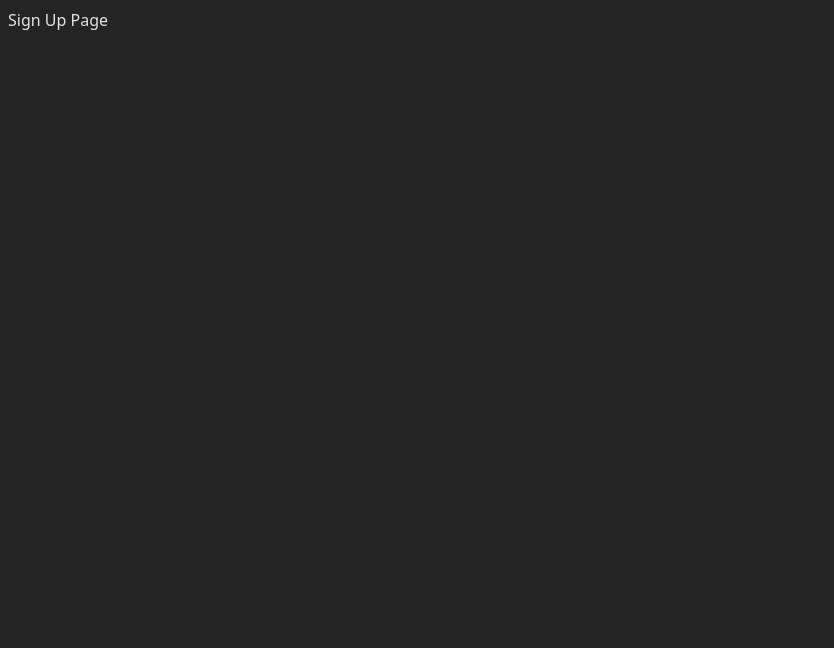
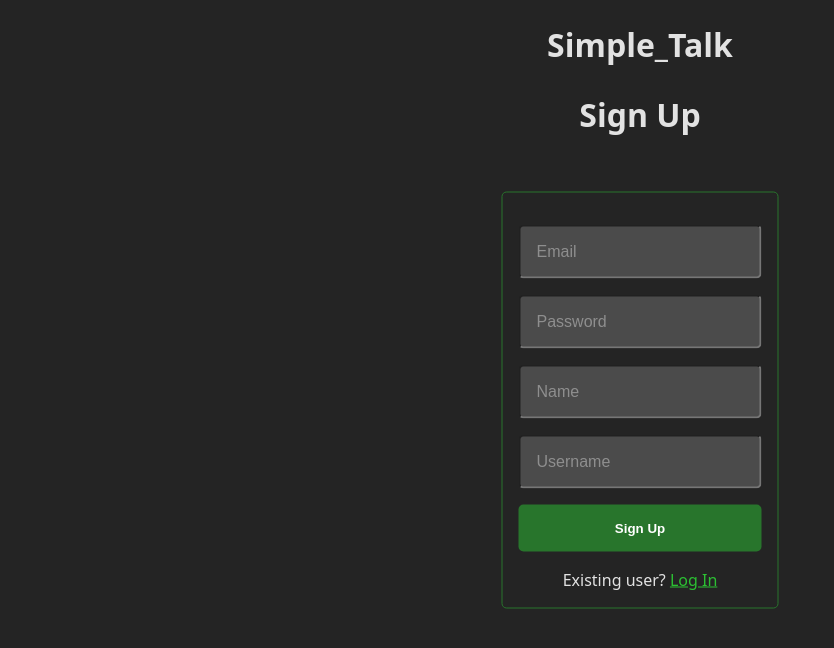
Before and after one commit to KVG24/simple-talk-app, a React (Vite) app: page /sign-up in a window 1280 px wide. Shown: the top 648 px of the page, without its empty margins (0-834 px from the left). Built offline with nearby package versions, Linux system fonts and the light colour scheme; no server answers.

Commit message:
Add logic and basic styling to SignUp pages
Add sign-up suggestion text to LogIn page
Add autocomplete attribute to input elements

```diff
--- a/src/pages/Conversations.jsx
+++ b/src/pages/Conversations.jsx
@@ -1,3 +1,13 @@
 export default function Conversations() {
-    return <div>Conversations Page</div>;
+    return (
+        <>
+            <div>Conversations Page</div>
+            <a
+                href="/log-in"
+                onClick={() => localStorage.removeItem("jwtToken")}
+            >
+                Log Out
+            </a>
+        </>
+    );
 }
--- a/src/pages/LogIn.jsx
+++ b/src/pages/LogIn.jsx
@@ -47,6 +47,7 @@ export default function Login() {
                 <StyledInput
                     type="text"
                     name="username"
+                    autoComplete="username"
                     placeholder="Username"
                     onChange={(e) => setUsername(e.target.value)}
                     required
@@ -54,13 +55,18 @@ export default function Login() {
                 <StyledInput
                     type="password"
                     name="password"
+                    autoComplete="password"
                     placeholder="Password"
                     onChange={(e) => setPassword(e.target.value)}
                     required
                 />
                 <StyledBtn type="submit" disabled={loading}>
-                    {loading ? <Spinner /> : "Login"}
+                    {loading ? <Spinner /> : "Log In"}
                 </StyledBtn>
+                <SignUpText>
+                    Not registered yet?{" "}
+                    <SignUpLink href="/sign-up">Sign Up</SignUpLink>
+                </SignUpText>
             </StyledForm>
         </>
     );
@@ -111,6 +117,14 @@ const StyledBtn = styled.button`
     transition: all 0.2s ease-in-out;
 `;
 
+const SignUpText = styled.p`
+    margin: 0;
+`;
+
+const SignUpLink = styled.a`
+    color: #2cc033;
+`;
+
 const ErrorMsg = styled.p`
     color: #b82525;
     padding: 0;
--- a/src/pages/SignUp.jsx
+++ b/src/pages/SignUp.jsx
@@ -1,3 +1,164 @@
-export default function SignUp() {
-    return <div>Sign Up Page</div>;
+import styled, { keyframes } from "styled-components";
+import { useState } from "react";
+import { useNavigate } from "react-router-dom";
+
+export default function Login() {
+    const [email, setEmail] = useState("");
+    const [password, setPassword] = useState("");
+    const [name, setName] = useState("");
+    const [username, setUsername] = useState("");
+    const [error, setError] = useState("");
+    const [loading, setLoading] = useState(false);
+    const navigate = useNavigate();
+    const API_URL = import.meta.env.VITE_API_URL;
+
+    async function handleSubmit(e) {
+        e.preventDefault();
+        setError("");
+        setLoading(true);
+
+        try {
+            const response = await fetch(`${API_URL}/sign-up`, {
+                method: "POST",
+                headers: {
+                    "Content-Type": "application/json",
+                },
+                body: JSON.stringify({ email, password, name, username }),
+            });
+
+            const data = await response.json();
+
+            if (!response.ok) {
+                throw new Error(data.message);
+            }
+
+            navigate("/log-in");
+        } catch (err) {
+            setError(err.message);
+            setLoading(false);
+        }
+    }
+
+    return (
+        <>
+            <StyledTitle>Simple_Talk</StyledTitle>
+            <StyledTitle>Sign Up</StyledTitle>
+            <StyledForm onSubmit={handleSubmit}>
+                <ErrorMsg>{error}</ErrorMsg>
+                <StyledInput
+                    type="email"
+                    name="email"
+                    autoComplete="email"
+                    placeholder="Email"
+                    onChange={(e) => setEmail(e.target.value)}
+                    required
+                />
+                <StyledInput
+                    type="password"
+                    name="password"
+                    autoComplete="password"
+                    placeholder="Password"
+                    onChange={(e) => setPassword(e.target.value)}
+                    required
+                />
+                <StyledInput
+                    type="text"
+                    name="name"
+                    autoComplete="name"
+                    placeholder="Name"
+                    onChange={(e) => setName(e.target.value)}
+                    required
+                />
+                <StyledInput
+                    type="text"
+                    name="username"
+                    autoComplete="username"
+                    placeholder="Username"
+                    onChange={(e) => setUsername(e.target.value)}
+                    required
+                />
+
+                <StyledBtn type="submit" disabled={loading}>
+                    {loading ? <Spinner /> : "Sign Up"}
+                </StyledBtn>
+                <LogInText>
+                    Existing user? <LogInLink href="/log-in">Log In</LogInLink>
+                </LogInText>
+            </StyledForm>
+        </>
+    );
 }
+
+const StyledTitle = styled.h1`
+    text-align: center;
+`;
+
+const StyledForm = styled.form`
+    position: absolute;
+    top: 50%;
+    left: 50%;
+    transform: translate(-50%, -50%);
+    display: flex;
+    flex-direction: column;
+    gap: 1rem;
+    justify-content: center;
+    align-items: center;
+    border: 1px solid #28752c;
+    border-radius: 5px;
+    padding: 1rem;
+`;
+
+const StyledInput = styled.input`
+    padding: 1rem;
+    font-size: 1rem;
+    border-radius: 5px;
+    color: white;
+    background-color: #4b4b4b;
+
+    &::placeholder {
+        color: #ffffff60;
+    }
+`;
+
+const StyledBtn = styled.button`
+    width: 100%;
+    display: flex;
+    justify-content: center;
+    padding: 1rem;
+    background-color: #28752c;
+    color: white;
+    font-weight: 900;
+    border-radius: 5px;
+    border: none;
+    cursor: pointer;
+    transition: all 0.2s ease-in-out;
+`;
+
+const LogInText = styled.p`
+    margin: 0;
+`;
+
+const LogInLink = styled.a`
+    color: #2cc033;
+`;
+
+const ErrorMsg = styled.p`
+    color: #b82525;
+    padding: 0;
+    margin: 0;
+`;
+
+const spin = keyframes`
+  to {
+    transform: rotate(360deg);
+  }
+`;
+
+const Spinner = styled.div`
+    width: 18px;
+    height: 18px;
+    border: 2px solid #ffffff;
+    border-top: 2px solid transparent;
+    border-radius: 50%;
+    animation: ${spin} 0.6s linear infinite;
+`;
```
